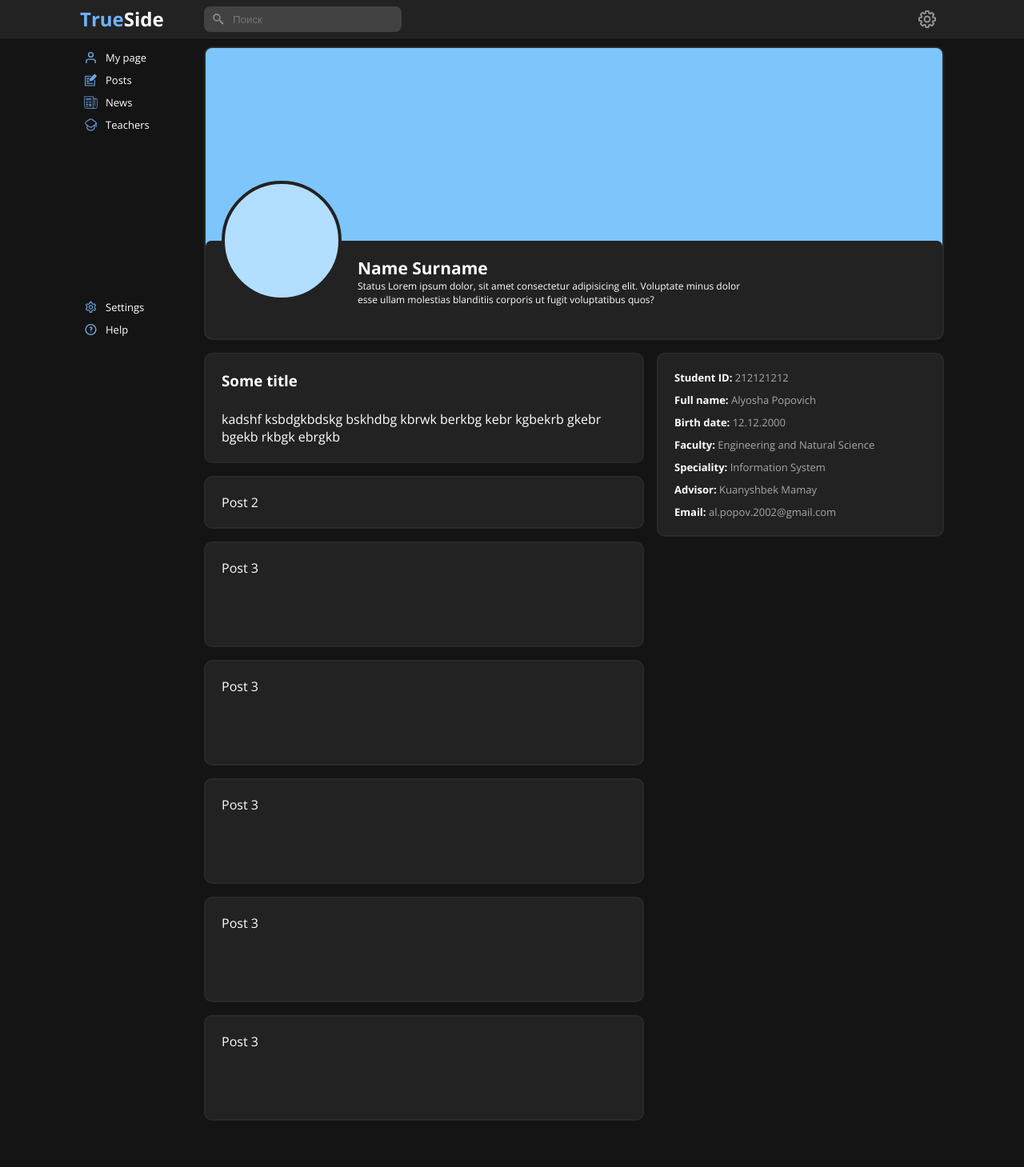
After one commit to ismailOrumbekov/TrueSide, a Django app: page /profile in a window 1280 px wide. The commit adds this page. Shown: the whole page at 80% size. Run offline with Django 5.2, Linux system fonts and the light colour scheme.

Commit message:
added profile page

```diff
--- /dev/null
+++ b/TrueSide/mainApp/static/js/script.js
@@ -0,0 +1,7 @@
+function toggleSidebar() {
+    const sidebar = document.getElementById('sidebar');
+    sidebar.classList.toggle('sidebar__hidden');
+
+    const sidebarHandler = document.getElementById('sidebar__handler');
+    sidebarHandler.classList.toggle('clicked');
+}
--- /dev/null
+++ b/TrueSide/mainApp/static/styles/style.css
@@ -0,0 +1,375 @@
+* {
+  margin: 0;
+  padding: 0;
+  font-family: "Open Sans", sans-serif;
+  box-sizing: border-box;
+}
+
+body {
+  background-color: #141414;
+  padding: 58px 0;
+}
+
+img {
+  display: block;
+}
+
+input {
+  -webkit-appearance: none;
+  -moz-appearance: none;
+  appearance: none;
+  border: none;
+  outline: none;
+  background: none;
+  padding: 0;
+  margin: 0;
+  box-shadow: none;
+  color: inherit;
+}
+
+input[type=checkbox],
+input[type=radio] {
+  -webkit-appearance: none;
+  -moz-appearance: none;
+  appearance: none;
+  width: auto;
+  height: auto;
+  margin: 0;
+  padding: 0;
+  border: none;
+}
+
+input:focus {
+  outline: none;
+  box-shadow: none;
+}
+
+ul, ol {
+  list-style-type: none;
+}
+
+a {
+  text-decoration: none;
+}
+
+.header {
+  background-color: #222222;
+  border-bottom: 1px solid #292929;
+  height: 48px;
+  display: flex;
+  align-items: center;
+  margin-bottom: 10px;
+  position: fixed;
+  width: 100%;
+  top: 0;
+  z-index: 10;
+}
+.header .header__wrapper, .header .header__item {
+  display: flex;
+  justify-content: space-between;
+  align-items: center;
+}
+.header .header__wrapper .header__logo, .header .header__item .header__logo {
+  color: white;
+  font-weight: bold;
+  font-size: 24px;
+  width: 150px;
+  margin-right: 5px;
+}
+.header .header__wrapper .header__logo span, .header .header__item .header__logo span {
+  color: #6fb2ff;
+}
+.header .header__wrapper .header__search input, .header .header__item .header__search input {
+  background-color: #424242;
+  padding: 7px 36px;
+  border-radius: 8px;
+  border: none;
+  background-image: url("../image/headerImages/search-icon.svg");
+  background-repeat: no-repeat;
+  background-position: 10px center;
+  caret-color: white;
+  color: white;
+  font-weight: 500;
+  transition: 0.1s;
+}
+.header .header__wrapper .header__search input:hover, .header .header__item .header__search input:hover {
+  transition: 0.1s;
+  background-color: #4f4f4f;
+}
+@media (max-width: 820px) {
+  .header .header__wrapper .header__search, .header .header__item .header__search {
+    display: none;
+  }
+}
+.header .header__wrapper .header__settings, .header .header__item .header__settings {
+  transition: 0.1s;
+  border-radius: 10px;
+  padding: 5px;
+}
+.header .header__wrapper .header__settings:hover, .header .header__item .header__settings:hover {
+  transition: 0.1s;
+  background-color: #363636;
+}
+
+.sidebar__handler {
+  display: none;
+}
+@media (max-width: 820px) {
+  .sidebar__handler {
+    display: block;
+    position: fixed;
+    top: 60px;
+    left: 5px;
+    z-index: 11;
+    cursor: pointer;
+  }
+  .sidebar__handler img {
+    opacity: 0.3;
+    transition: 0.1s;
+    padding: 5px;
+  }
+  .sidebar__handler img:hover {
+    opacity: 1;
+    transition: 0.2s;
+    border: 1px solid #e6e6e6;
+    border-radius: 10px;
+    background-color: #222222;
+  }
+}
+
+.clicked {
+  transition: transform 0.3s ease-in-out;
+  transform: translateX(140px) rotate(180deg);
+  z-index: 200;
+}
+
+@media (max-width: 820px) {
+  .sidebar__hidden {
+    transform: translateX(-110%);
+  }
+}
+
+.content__wrapper {
+  display: grid;
+  grid-template-columns: 150px 1fr;
+  -moz-column-gap: 5px;
+       column-gap: 5px;
+}
+@media (max-width: 820px) {
+  .content__wrapper {
+    display: block;
+  }
+}
+@media (max-width: 820px) {
+  .content__wrapper .content__sidebar {
+    background-color: #222;
+    width: 140px;
+    border-right: 1px solid #292929;
+    height: calc(100vh - 48px);
+    position: fixed;
+    top: 48px;
+    left: 0;
+    z-index: 12;
+    transition: transform 0.3s ease-in-out;
+  }
+}
+.content__wrapper .content__sidebar .sidebar__list {
+  display: flex;
+  flex-direction: column;
+  justify-content: space-between;
+}
+.content__wrapper .content__sidebar .sidebar__list-item-help {
+  margin-top: 200px;
+}
+.content__wrapper .content__sidebar li {
+  padding: 5px 5px;
+  border-radius: 3px;
+  transition: 0.1s;
+}
+.content__wrapper .content__sidebar li img {
+  margin-right: 10px;
+}
+.content__wrapper .content__sidebar li a {
+  display: flex;
+  color: #fff;
+  font-size: 13px;
+}
+.content__wrapper .content__sidebar li:hover {
+  transition: 0.1s;
+  background-color: #232323;
+}
+@media (max-width: 820px) {
+  .content__wrapper .content__sidebar li:hover {
+    background-color: #2e2e2e;
+  }
+}
+
+.content__main {
+  display: flex;
+  flex-direction: column;
+  width: auto;
+  overflow-x: hidden;
+}
+@media (max-width: 1100px) {
+  .content__main {
+    width: 100%;
+  }
+}
+.content__main .content__profile {
+  background: #7dc5fb;
+  max-width: 100%;
+  height: 367px;
+  position: relative;
+  border-radius: 10px;
+  margin-bottom: 16px;
+  border: 2px solid #292929;
+}
+@media (max-width: 820px) {
+  .content__main .content__profile {
+    height: 280px;
+  }
+}
+.content__main .content__profile-info {
+  background-color: #222222;
+  color: white;
+  position: absolute;
+  bottom: 0px;
+  width: 100%;
+  padding: 20px;
+  border-radius: 7px;
+}
+.content__main .content__profile-info .content__profile-img {
+  width: 150px;
+  height: 150px;
+  border: 4px solid #222;
+  background-color: #b2deff;
+  border-radius: 50%;
+  position: absolute;
+  top: -75px;
+}
+@media (max-width: 820px) {
+  .content__main .content__profile-info .content__profile-img {
+    width: 100px;
+    height: 100px;
+    left: 50%;
+    top: 0px;
+    transform: translate(-50%, -50%);
+  }
+}
+.content__main .content__profile-info .profile-text {
+  margin: 0 0 20px 170px;
+}
+@media (max-width: 820px) {
+  .content__main .content__profile-info .profile-text {
+    text-align: center;
+    margin: 40px 0 0 0;
+  }
+}
+.content__main .content__profile-info .profile-text .profile-username {
+  font-weight: bold;
+  font-size: 21px;
+}
+@media (max-width: 820px) {
+  .content__main .content__profile-info .profile-text .profile-username {
+    margin-bottom: 10px;
+  }
+}
+.content__main .content__profile-info .profile-text .profile-status {
+  max-width: 500px;
+  font-size: 12px;
+}
+@media (max-width: 820px) {
+  .content__main .content__profile-info .profile-text .profile-status {
+    font-size: 10px;
+    max-width: 100%;
+  }
+}
+.content__main .content__posts {
+  display: grid;
+  grid-template-columns: 550px 1fr;
+  -moz-column-gap: 16px;
+       column-gap: 16px;
+}
+@media (max-width: 1100px) {
+  .content__main .content__posts {
+    display: flex;
+    flex-direction: column-reverse;
+  }
+}
+.content__main .content__posts .posts__wrapper {
+  display: grid;
+  grid-template-rows: auto;
+  row-gap: 16px;
+}
+.content__main .content__posts .posts__wrapper .post {
+  background-color: #222;
+  padding: 20px;
+  border: 2px solid #292929;
+  border-radius: 10px;
+  color: white;
+}
+.content__main .content__posts .sdu__info {
+  position: sticky;
+  top: 64px;
+  background-color: #222;
+  border: 2px solid #292929;
+  border-radius: 10px;
+  padding: 20px;
+  color: white;
+  align-self: start;
+}
+@media (max-width: 1100px) {
+  .content__main .content__posts .sdu__info {
+    margin-bottom: 16px;
+    width: 100%;
+  }
+}
+@media (max-width: 1100px) {
+  .content__main .content__posts .sdu__info ul {
+    display: grid;
+    grid-template-columns: 1fr 1fr;
+  }
+}
+@media (max-width: 1100px) {
+  .content__main .content__posts .sdu__info ul {
+    grid-template-columns: 1fr;
+  }
+}
+.content__main .content__posts .sdu__info ul li {
+  margin-bottom: 10px;
+  font-size: 13px;
+  font-weight: bold;
+}
+@media (max-width: 520px) {
+  .content__main .content__posts .sdu__info ul li {
+    font-size: 10px;
+  }
+}
+.content__main .content__posts .sdu__info ul li span {
+  font-weight: normal;
+  color: #a8a8a8;
+}
+.content__main .content__posts .sdu__info ul li:last-child {
+  margin-bottom: 0;
+}
+
+.container {
+  width: 1080px;
+  margin: 0 auto;
+  position: relative;
+}
+@media (max-width: 1100px) {
+  .container {
+    max-width: 800px;
+  }
+}
+@media (max-width: 820px) {
+  .container {
+    max-width: 90%;
+  }
+}
+@media (max-width: 520px) {
+  .container {
+    max-width: 90%;
+  }
+}
--- a/TrueSide/mainApp/urls.py
+++ b/TrueSide/mainApp/urls.py
@@ -6,4 +6,7 @@ from .views import *
 urlpatterns = [
     path('login', login_page, name='login'),
     path('register', registration_page, name='register'),
+    path('profile', profile_page, name='profile'),
+    path('posts', posts_page, name='posts'),
+
 ]
--- a/TrueSide/mainApp/views.py
+++ b/TrueSide/mainApp/views.py
@@ -4,7 +4,7 @@ from django.contrib.auth.decorators import login_required
 from django.contrib.auth import login, authenticate
 
 # def login_page(request):
-#     return render(request, "Pages/loginPage.html")
+#     return render(request, "Pages/LoginPage.html")
 
 def registration_page(request):
     return render(request, "Pages/RegistrationPage.html")
@@ -12,12 +12,9 @@ def registration_page(request):
 from django.contrib.auth import authenticate, login
 
 def login_page(request):
-    print("entered")
     if request.method == 'POST':
-        print("posteed")
         username = request.POST['username']
         password = request.POST['password']
-        # Изменяем вызов authenticate на именованные параметры
         user = authenticate(request, username=username, password=password)
         if user is not None:
             login(request, user)
@@ -25,4 +22,12 @@ def login_page(request):
         else:
             return redirect('login')
 
-    return render(request, "Pages/loginPage.html")
+    return render(request, "Pages/LoginPage.html")
+
+
+def profile_page(request):
+    return render(request, "Pages/ProfilePage.html")
+
+
+def posts_page(request):
+    return render(request, "Pages/PostsPage.html")
--- /dev/null
+++ b/TrueSide/templates/Base/BasePage.html
@@ -0,0 +1,69 @@
+{%load static%}
+
+<!DOCTYPE html>
+<html lang="en">
+<head>
+    <meta charset="UTF-8">
+    <meta name="viewport" content="width=device-width, initial-scale=1.0">
+    <link rel="preconnect" href="https://fonts.googleapis.com">
+    <link rel="preconnect" href="https://fonts.gstatic.com" crossorigin>
+    <link href="https://fonts.googleapis.com/css2?family=Open+Sans:ital,wght@0,300..800;1,300..800&display=swap"
+        rel="stylesheet">
+    <link rel="shortcut icon" type="img/png" href="{% static "imgs/littleLogo.svg" %}">
+
+    <link rel="stylesheet" href=" {% static 'styles/style.css' %}">
+    <title>TrueSide</title>
+</head>
+<body>
+    <header class="header">
+        <div class="container">
+            <div class="header__wrapper">
+                <div class="header__item">
+                    <div class="header__logo"><span>True</span>Side</div>
+                    <div class="header__search">
+                        <input type="text" placeholder="Поиск">
+                    </div>
+                </div>
+                <a href="#" class="header__settings">
+                    <img src=" {% static '/images/headerImages/settings-icon.svg' %} " alt="settings-icon">
+                </a>
+            </div>
+        </div>
+    </header>
+    <div class="content">
+        <div class="container">
+            <div class="sidebar__handler" id="sidebar__handler">
+                <img src=" {% static 'images/contentImages/arrow-icon.svg' %}" alt="arrow-icon" onclick="toggleSidebar()">
+            </div>
+            <div class="content__wrapper">
+                <div class="content__sidebar sidebar__hidden" id="sidebar">
+                    <ul class="sidebar__list">
+                        <div class="sidebar__list-item">
+                            <li><a href="#"><img src=" {% static 'images/contentImages/profile-icon.svg' %}" alt="profile">My page</a></li>
+                            <li><a href="#"><img src=" {% static 'images/contentImages/post-icon.svg' %}" alt="post">Posts</a></li>
+                            <li><a href="#"><img src=" {% static 'images/contentImages/news-icon.svg' %} " alt="news">News</a></li>
+                            <li><a href="#"><img src=" {% static 'images/contentImages/teacher-icon.svg' %} " alt="teachers">Teachers</a></li>
+                        </div>
+                        <div class="sidebar__list-item-help">
+                            <li><a href="#"><img src=" {% static 'images/contentImages/settings-blue-icon.svg' %}" alt="settings">Settings</a></li>
+                            <li><a href="#"><img src=" {% static 'images/contentImages/help-icon.svg' %}" alt="help">Help</a></li>
+                        </div>
+                    </ul>
+                </div>
+                <div class="content__main">
+                    {% block content %}
+
+
+                    {% endblock %}
+
+                </div>
+
+
+
+
+            </div>
+        </div>
+    </div>
+    <script src=" {% static 'js/script.js' %}"></script>
+</body>
+</html>
--- a/TrueSide/templates/Pages/loginPage.html
+++ b/TrueSide/templates/Pages/LoginPage.html
@@ -1,3 +1,5 @@
+{% load static %}
+
 <!DOCTYPE html>
 <html lang="en">
 <head>
--- /dev/null
+++ b/TrueSide/templates/Pages/ProfilePage.html
@@ -0,0 +1,55 @@
+{% extends 'Base/BasePage.html' %}
+
+{% load static %}
+
+{% block content %}
+
+                    <div class="content__profile">
+                        <div class="content__profile-info">
+                            <div class="content__profile-img">
+                            </div>
+                            <div class="profile-text">
+                                <p class="profile-username">Name Surname</p>
+                                <p class="profile-status">Status Lorem ipsum dolor, sit amet consectetur adipisicing elit. Voluptate minus dolor esse ullam molestias blanditiis corporis ut fugit voluptatibus quos?</p>
+                            </div>
+                        </div>
+                    </div>
+                    <div class="content__posts">
+                        <div class="posts__wrapper">
+                            <div class="post">
+                                <h3>Some title <br><br></h3>
+                                <p>kadshf ksbdgkbdskg bskhdbg kbrwk berkbg kebr kgbekrb gkebr bgekb rkbgk ebrgkb </p>
+                            </div>
+                            <div class="post">
+                                <p>Post 2</p>
+                            </div>
+                            <div class="post">
+                                <p>Post 3 <br><br><br><br></p>
+                            </div>
+                            <div class="post">
+                                <p>Post 3 <br><br><br><br></p>
+                            </div>
+                            <div class="post">
+                                <p>Post 3 <br><br><br><br></p>
+                            </div>
+                            <div class="post">
+                                <p>Post 3 <br><br><br><br></p>
+                            </div>
+                            <div class="post">
+                                <p>Post 3 <br><br><br><br></p>
+                            </div>
+                        </div>
+                        <div class="sdu__info">
+                            <ul>
+                                <li>Student ID: <span>212121212</span></li>
+                                <li>Full name: <span>Alyosha Popovich</span></li>
+                                <li>Birth date: <span>12.12.2000</span></li>
+                                <li>Faculty: <span>Engineering and Natural Science</span></li>
+                                <li>Speciality: <span>Information System</span></li>
+                                <li>Advisor: <span>Kuanyshbek Mamay</span></li>
+                                <li>Email: <span>al.popov.2002@gmail.com</span></li>
+                            </ul>
+                        </div>
+                    </div>
+
+{% endblock %}
--- a/TrueSide/templates/Pages/RegistrationPage.html
+++ b/TrueSide/templates/Pages/RegistrationPage.html
@@ -1,3 +1,5 @@
+{% load static %}
+
 <!DOCTYPE html>
 <html lang="en">
 <head>
```
Also changed, not shown: TrueSide/mainApp/static/css/index.css (+46 -0 lines), TrueSide/templates/Pages/PostsPage.html (added, +63 -0 lines), TrueSide/mainApp/static/images/contentImages/arrow-icon.svg (added), TrueSide/mainApp/static/images/contentImages/help-icon.svg (added), TrueSide/mainApp/static/images/contentImages/news-icon.svg (added), TrueSide/mainApp/static/images/contentImages/post-icon.svg (added), TrueSide/mainApp/static/images/contentImages/profile-icon.svg (added), TrueSide/mainApp/static/images/contentImages/settings-blue-icon.svg (added), TrueSide/mainApp/static/images/contentImages/teacher-icon.svg (added), TrueSide/mainApp/static/images/headerImages/search-icon.svg (added), TrueSide/mainApp/static/images/headerImages/settings-icon.svg (added).
